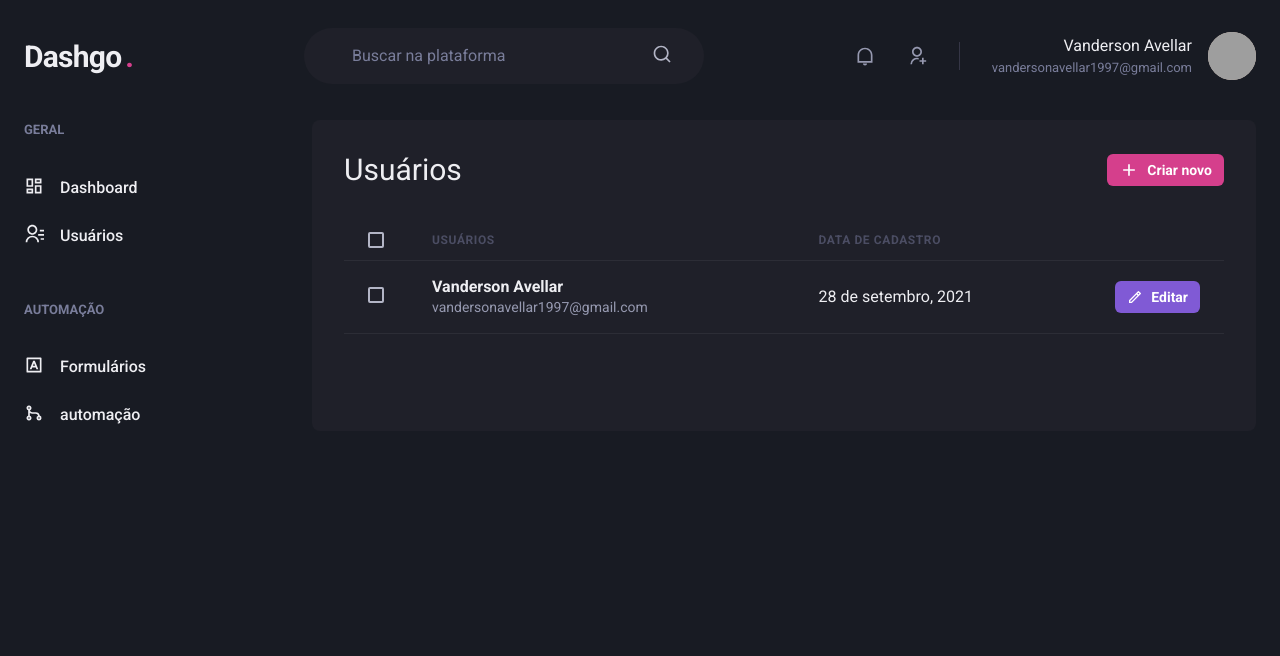
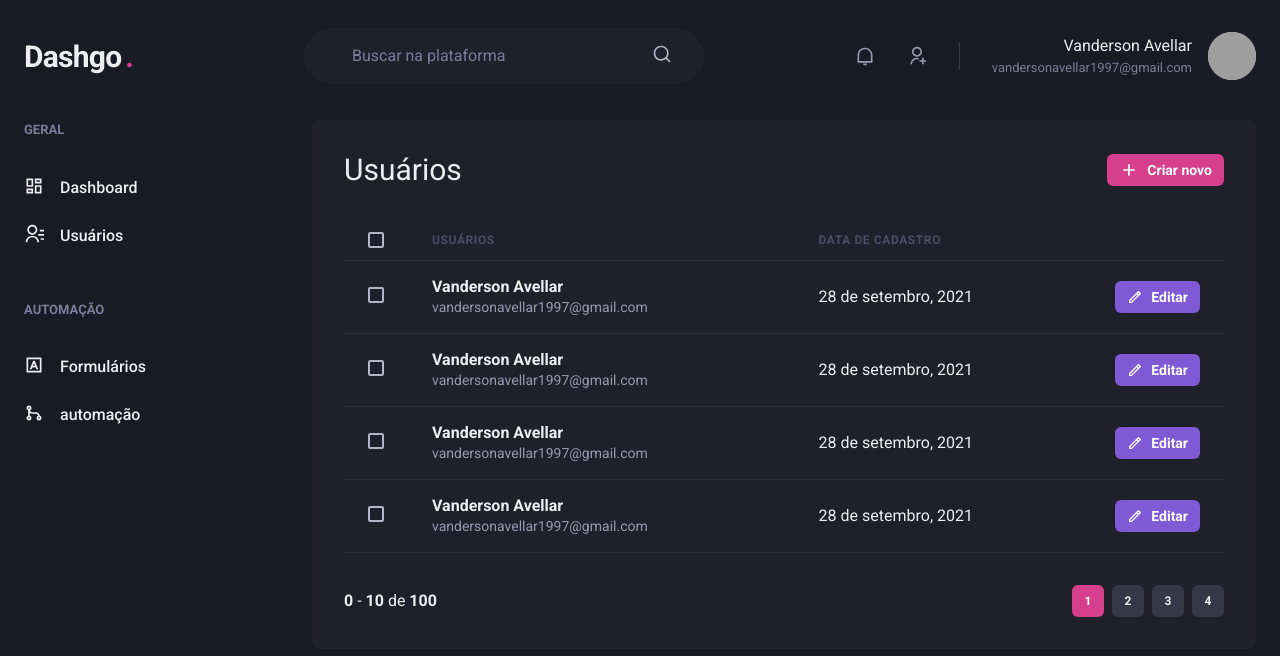
Before and after one commit to avellar2/dashgo, a Next.js app: page /users in a window 1280 px wide. Shown: the top 656 px of the page. Built offline with nearby package versions, Linux system fonts and the light colour scheme; grey boxes are pictures that could not be loaded.

Commit message:
Componente: Pagination

```diff
--- /dev/null
+++ b/src/components/Pagination.tsx
@@ -0,0 +1,65 @@
+import { Box, Button, Stack } from "@chakra-ui/react";
+
+export function Pagination() {
+    return (
+        <Stack
+            direction="row"
+            mt="8"
+            justify={"space-between"}
+            align={"center"}
+            spacing={"6"}
+        >
+            <Box>
+                <strong>0</strong> - <strong>10</strong> de <strong>100</strong>
+            </Box>
+            <Stack direction='row' spacing='2'>
+                <Button
+                    size={"sm"}
+                    fontSize={"xs"}
+                    width={"4"}
+                    colorScheme={"pink"}
+                    disabled
+                    _disabled={{
+                        bgColor: "pink.500",
+                        cursor: "default",
+                    }}
+                >
+                    1
+                </Button>
+                <Button
+                    size={"sm"}
+                    fontSize={"xs"}
+                    width={"4"}
+                    bgColor={"gray.700"}
+                    _hover={{
+                        bg: "gray.500",
+                    }}
+                >
+                    2
+                </Button>
+                <Button
+                    size={"sm"}
+                    fontSize={"xs"}
+                    width={"4"}
+                    bgColor={"gray.700"}
+                    _hover={{
+                        bg: "gray.500",
+                    }}
+                >
+                    3
+                </Button>
+                <Button
+                    size={"sm"}
+                    fontSize={"xs"}
+                    width={"4"}
+                    bgColor={"gray.700"}
+                    _hover={{
+                        bg: "gray.500",
+                    }}
+                >
+                    4
+                </Button>
+            </Stack>
+        </Stack>
+    );
+}
--- a/src/pages/users/index.tsx
+++ b/src/pages/users/index.tsx
@@ -15,6 +15,7 @@
 } from "@chakra-ui/react";
 import { RiAddLine, RiPencilLine } from "react-icons/ri";
 import { Header } from "../../components/Header";
+import { Pagination } from "../../components/Pagination";
 import { Sidebar } from "../../components/Sidebar";
 
 export default function UserList() {
@@ -81,8 +82,94 @@
                                     </Button>
                                 </Td>
                             </Tr>
+
+                            <Tr>
+                                <Td px={"6"}>
+                                    <Checkbox colorScheme="pink" />
+                                </Td>
+                                <Td>
+                                    <Box>
+                                        <Text fontWeight={"bold"}>
+                                            Vanderson Avellar
+                                        </Text>
+                                        <Text fontSize={"sm"} color="gray.300">
+                                            vandersonavellar1997@gmail.com
+                                        </Text>
+                                    </Box>
+                                </Td>
+                                <Td>28 de setembro, 2021</Td>
+                                <Td>
+                                    <Button
+                                        as='a'
+                                        size='sm'
+                                        fontSize='sm'
+                                        colorScheme={'purple'}
+                                        leftIcon={<Icon as={RiPencilLine} fontSize='16'/>}
+                                    >
+                                        Editar
+                                    </Button>
+                                </Td>
+                            </Tr>
+
+                            <Tr>
+                                <Td px={"6"}>
+                                    <Checkbox colorScheme="pink" />
+                                </Td>
+                                <Td>
+                                    <Box>
+                                        <Text fontWeight={"bold"}>
+                                            Vanderson Avellar
+                                        </Text>
+                                        <Text fontSize={"sm"} color="gray.300">
+                                            vandersonavellar1997@gmail.com
+                                        </Text>
+                                    </Box>
+                                </Td>
+                                <Td>28 de setembro, 2021</Td>
+                                <Td>
+                                    <Button
+                                        as='a'
+                                        size='sm'
+                                        fontSize='sm'
+                                        colorScheme={'purple'}
+                                        leftIcon={<Icon as={RiPencilLine} fontSize='16'/>}
+                                    >
+                                        Editar
+                                    </Button>
+                                </Td>
+                            </Tr>
+
+                            <Tr>
+                                <Td px={"6"}>
+                                    <Checkbox colorScheme="pink" />
+                                </Td>
+                                <Td>
+                                    <Box>
+                                        <Text fontWeight={"bold"}>
+                                            Vanderson Avellar
+                                        </Text>
+                                        <Text fontSize={"sm"} color="gray.300">
+                                            vandersonavellar1997@gmail.com
+                                        </Text>
+                                    </Box>
+                                </Td>
+                                <Td>28 de setembro, 2021</Td>
+                                <Td>
+                                    <Button
+                                        as='a'
+                                        size='sm'
+                                        fontSize='sm'
+                                        colorScheme={'purple'}
+                                        leftIcon={<Icon as={RiPencilLine} fontSize='16'/>}
+                                    >
+                                        Editar
+                                    </Button>
+                                </Td>
+                            </Tr>
                         </Tbody>
                     </Table>
+
+                    <Pagination/>
                 </Box>
             </Flex>
         </Box>
```
